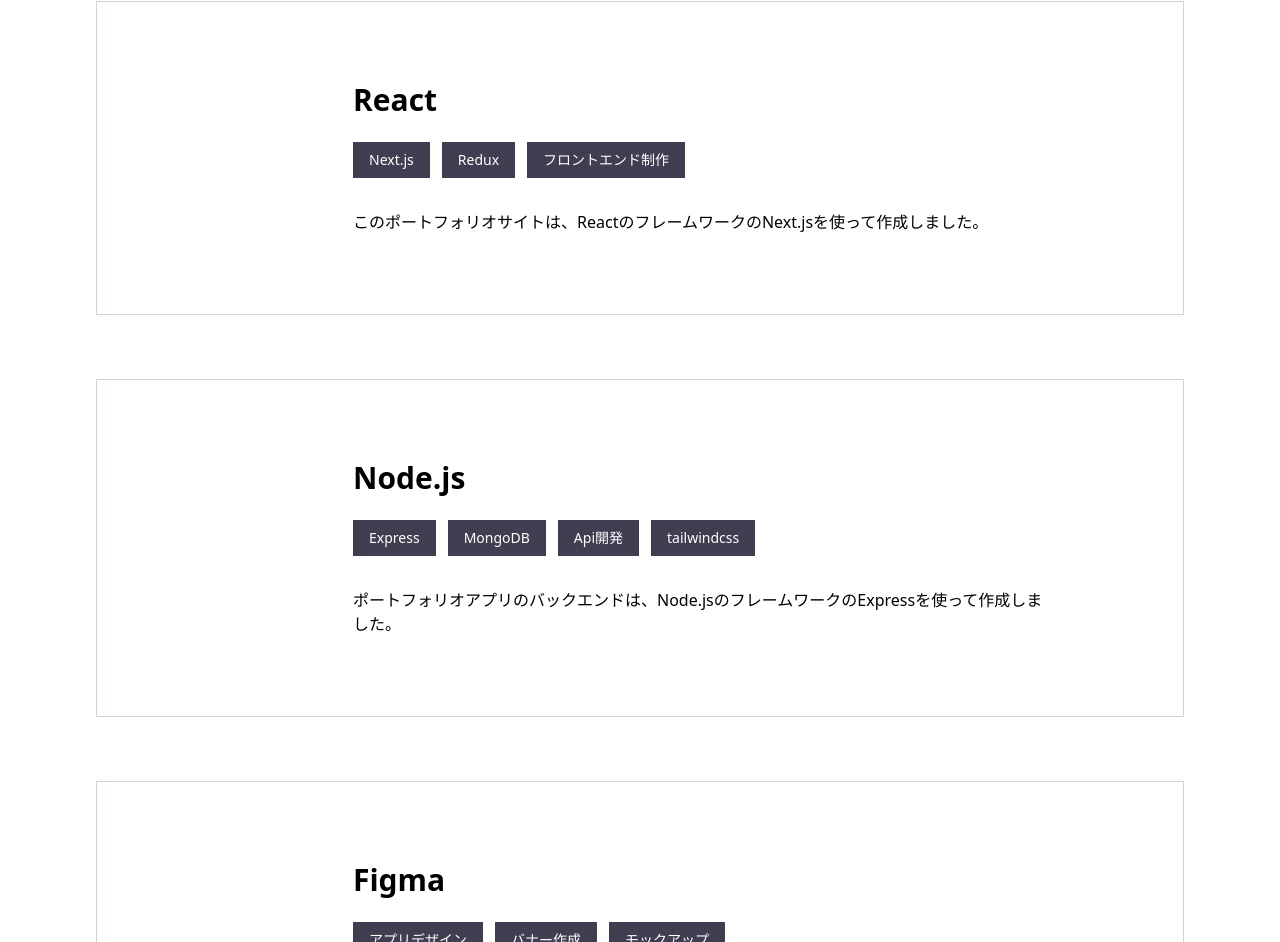
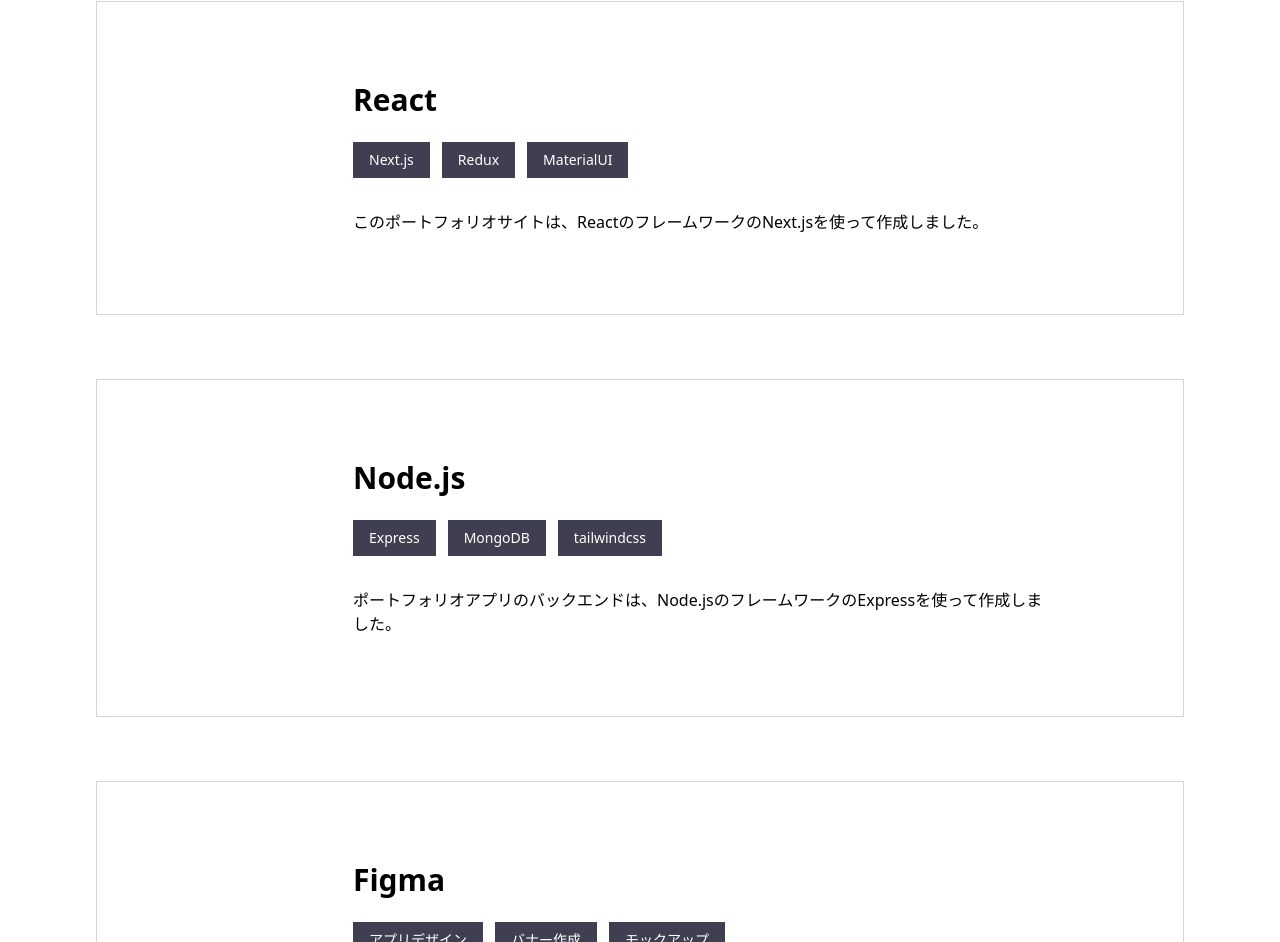
Before and after one commit to yurikondo/portfolio-site, a Next.js app: page / in a window 1280 px wide. Shown: the part 1177-2119 px from the top of the page. Built offline with nearby package versions, Linux system fonts and the light colour scheme.

Commit message:
文言の微調整

```diff
--- a/src/components/Skills.tsx
+++ b/src/components/Skills.tsx
@@ -16,7 +16,7 @@
     icon: "fa-react",
     color: "text-sky-400",
     borderColor: "border-yellow-300",
-    tags: ["Next.js", "Redux", "フロントエンド制作"],
+    tags: ["Next.js", "Redux", "MaterialUI"],
     desc: "このポートフォリオサイトは、ReactのフレームワークのNext.jsを使って作成しました。",
   },
   {
@@ -24,7 +24,7 @@
     icon: "fa-node",
     color: "text-green-700",
     borderColor: "border-green-700",
-    tags: ["Express", "MongoDB", "Api開発", "tailwindcss"],
+    tags: ["Express", "MongoDB", "tailwindcss"],
     desc: "ポートフォリオアプリのバックエンドは、Node.jsのフレームワークのExpressを使って作成しました。",
   },
   {
```
